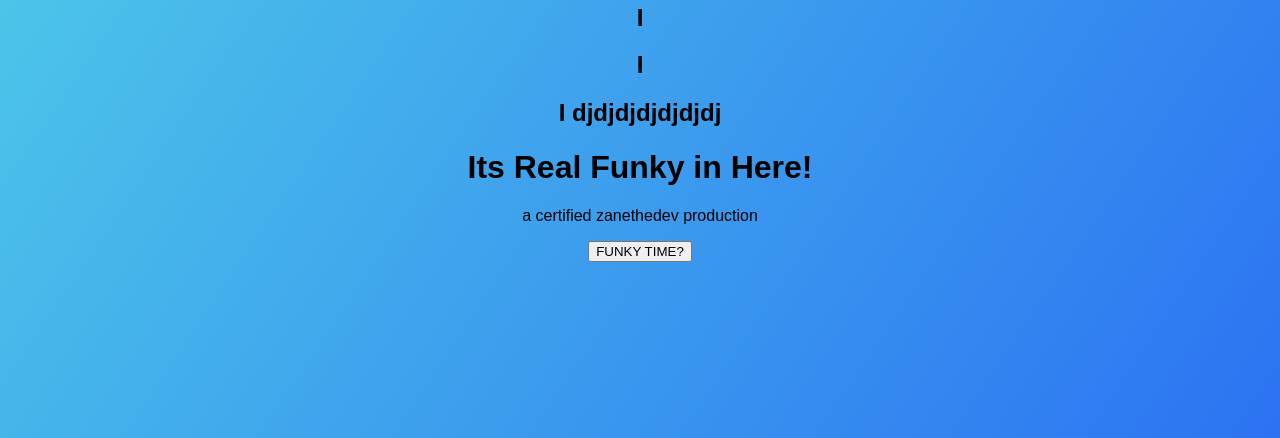
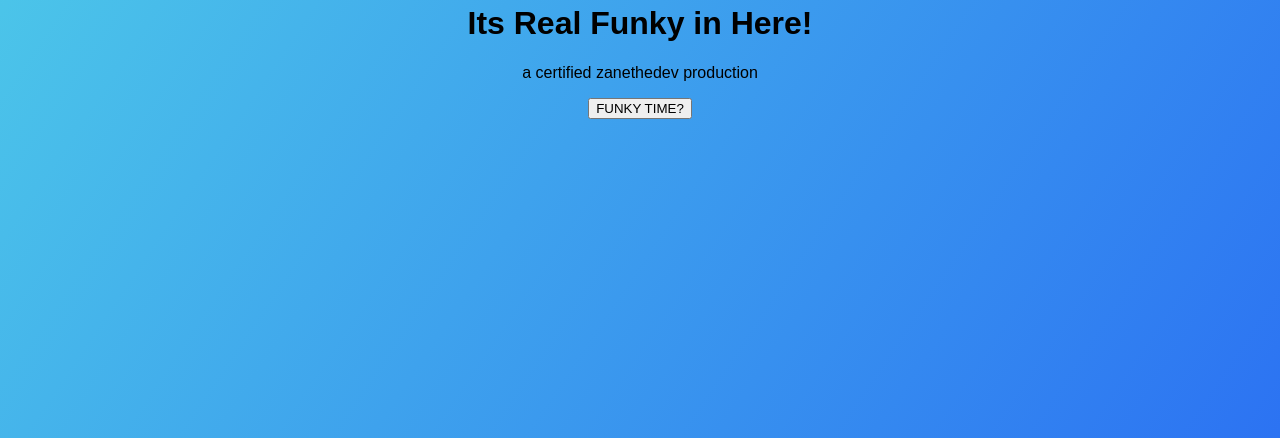
Before and after one commit to zanethedev/personal-website, a plain HTML site: page index.html in a window 1280 px wide. Shown: the part 362-800 px from the top of the page. Drawn offline with Linux system fonts and the light colour scheme.

Commit message:
FIX?????

```diff
--- a/index.html
+++ b/index.html
@@ -12,9 +12,6 @@
             <h2> I </h2>
             <h2> I </h2>
             <h2> I </h2>
-            <h2> I </h2>
-            <h2> I </h2>
-            <h2> I djdjdjdjdjdjdj </h2>
             <h1 id="demo"> Its Real Funky in Here! </h1>
             <p> a certified zanethedev production </p>
 
```
